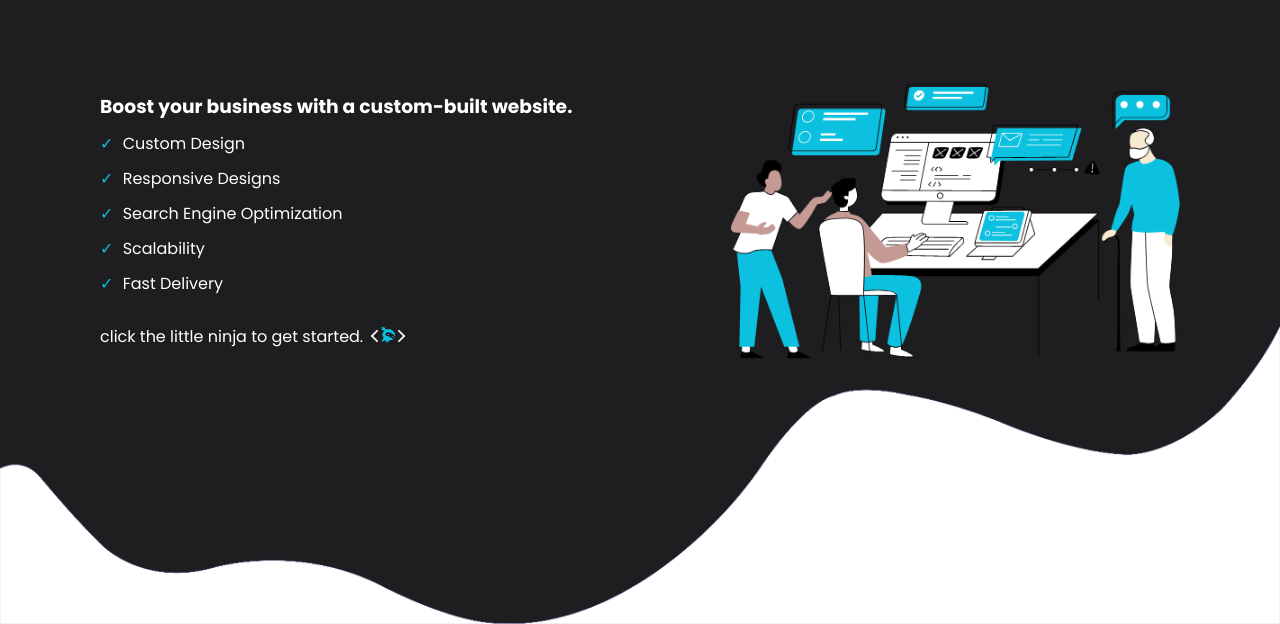
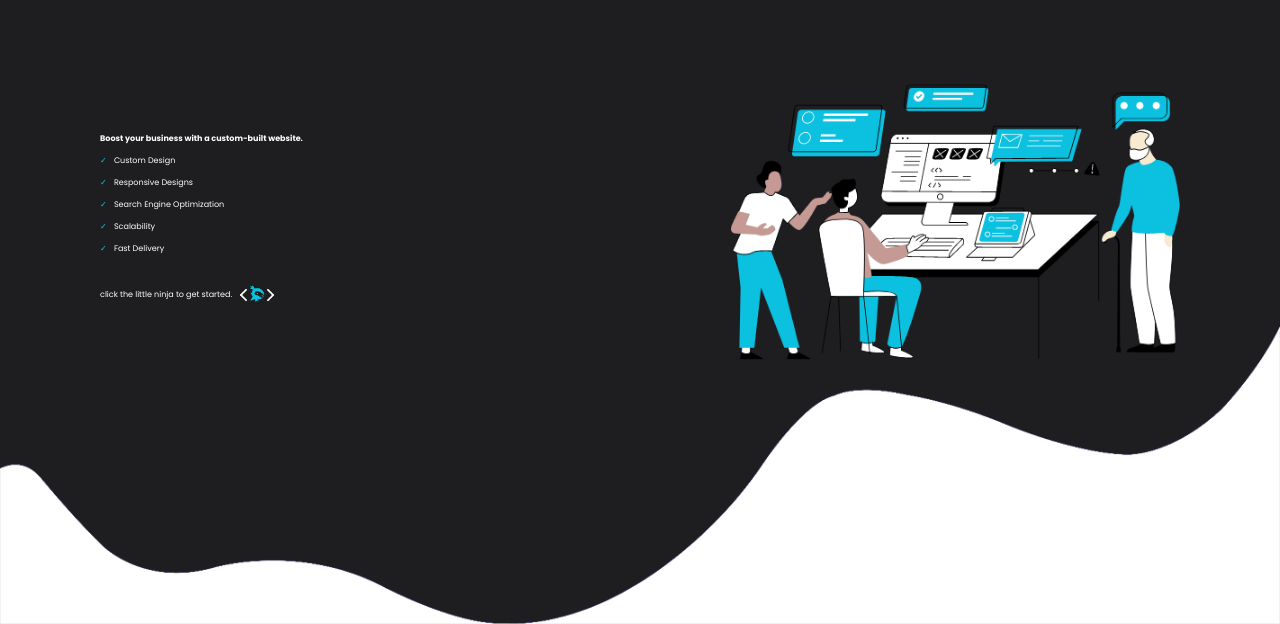
Before and after one commit to siteninjas/siteninjas.io, a plain HTML site: page index.html in a window 1280 px wide. Shown: the part 176-800 px from the top of the page. Drawn offline with Linux system fonts and the light colour scheme; a script that the page names is missing.

Commit message:
Update style.css
fontsize change

```diff
--- a/style.css
+++ b/style.css
@@ -7,6 +7,7 @@
   box-sizing: border-box;
   font-family: "Poppins", sans-serif;
   color: #fff;
+  font-size: calc(8px + .5%);
 }
 
 main {
```
